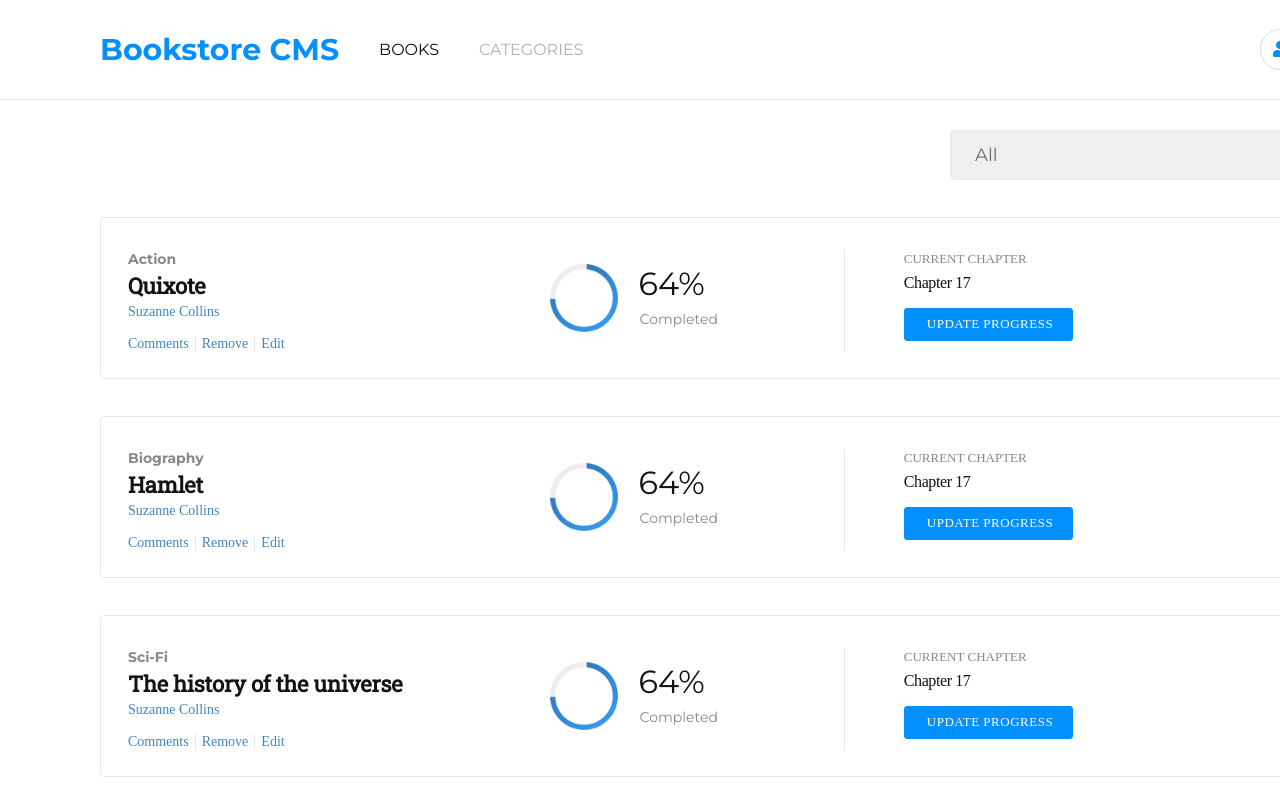
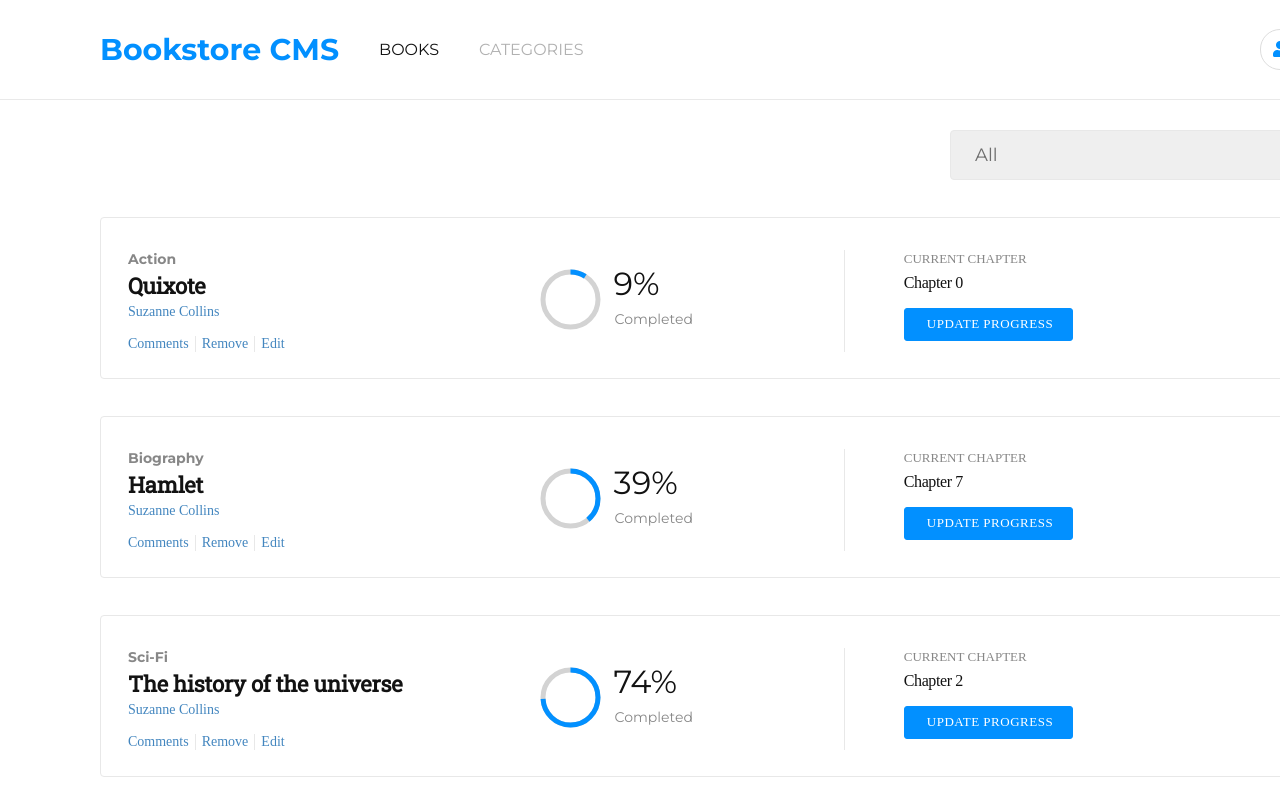
Before and after one commit to Zappat0n/bookstore, a React (Create React App) app: page / in a window 1280 px wide. Shown: the top 800 px of the page. Built offline with nearby package versions, Linux system fonts and the light colour scheme.

Commit message:
Add dynamic progress bar

```diff
--- /dev/null
+++ b/src/components/Progress.css
@@ -0,0 +1,5 @@
+.stroke {
+  transition: 0.35s stroke-dashoffset;
+  transform: rotate(-90deg);
+  transform-origin: 50% 50%;
+}
--- a/src/components/Progress.js
+++ b/src/components/Progress.js
@@ -1,10 +1,12 @@
 import React, { PureComponent } from 'react';
 import PropTypes from 'prop-types';
+
+import './Progress.css';
 
 export default class Progress extends PureComponent {
   render() {
     const { percentage, size } = this.props;
-    const strokeWidth = 10;
+    const strokeWidth = 5;
     const radius = size / 2 - strokeWidth;
     const centerX = size / 2;
     const centerY = size / 2;
@@ -27,7 +29,7 @@ export default class Progress extends PureComponent {
         />
         <circle
           className="stroke"
-          stroke="#1abc9c"
+          stroke="#0290ff"
           strokeWidth={strokeWidth}
           fill="transparent"
           r={radius}
--- a/src/components/book/Book.css
+++ b/src/components/book/Book.css
@@ -86,14 +86,14 @@
   padding: 9.9px 10px 12px 12px;
 }
 
-.center-side .Oval-2 {
+/* .center-side .Oval-2 {
   width: 68px;
   height: 68px;
   border-style: solid;
   border-width: 5px;
   border-image-source: linear-gradient(to bottom, #307bbe, #379cf6);
   border-image-slice: 1;
-}
+} */
 
 .center-side .percentage {
   margin: 1px 92px 0 11px;
--- a/src/components/book/Book.js
+++ b/src/components/book/Book.js
@@ -1,11 +1,13 @@
 import React from 'react';
 import PropTypes from 'prop-types';
+import Progress from '../Progress';
+// import progressPicture from '../../assets/progress.png';
 import './Book.css';
-import progressPicture from '../../assets/progress.png';
 
 const Book = (props) => {
   const { book, handleChange } = props;
-
+  const progressPercentage = Math.floor(Math.random() * 90);
+  const currentChapter = Math.floor(Math.random() * 10);
   return (
     <div className="Lesson-Panel">
       <div className="left-side">
@@ -14,22 +16,33 @@ const Book = (props) => {
         <div className="link author">Suzanne Collins</div>
         <div className="bottom-row">
           <div className="link br">Comments</div>
-          <button className="link br ml" type="button" onClick={(event) => handleChange(event, book)}>Remove</button>
+          <button
+            className="link br ml"
+            type="button"
+            onClick={(event) => handleChange(event, book)}
+          >
+            Remove
+          </button>
           <div className="link ml">Edit</div>
         </div>
       </div>
       <div className="center-side">
         <div>
-          <img className="progress-picture" src={progressPicture} alt="progress" />
+          {/* <img
+            className="progress-picture"
+            src={progressPicture}
+            alt="progress"
+          /> */}
+          <Progress percentage={progressPercentage} size={65} />
         </div>
         <div className="right">
-          <p className="percentage">64%</p>
+          <p className="percentage">{`${progressPercentage}%`}</p>
           <p className="completed">Completed</p>
         </div>
       </div>
       <div className="right-side">
         <p className="current-chapter">CURRENT CHAPTER</p>
-        <p className="chapter">Chapter 17</p>
+        <p className="chapter">{`Chapter ${currentChapter}`}</p>
         <button type="button">UPDATE PROGRESS</button>
       </div>
     </div>
```
